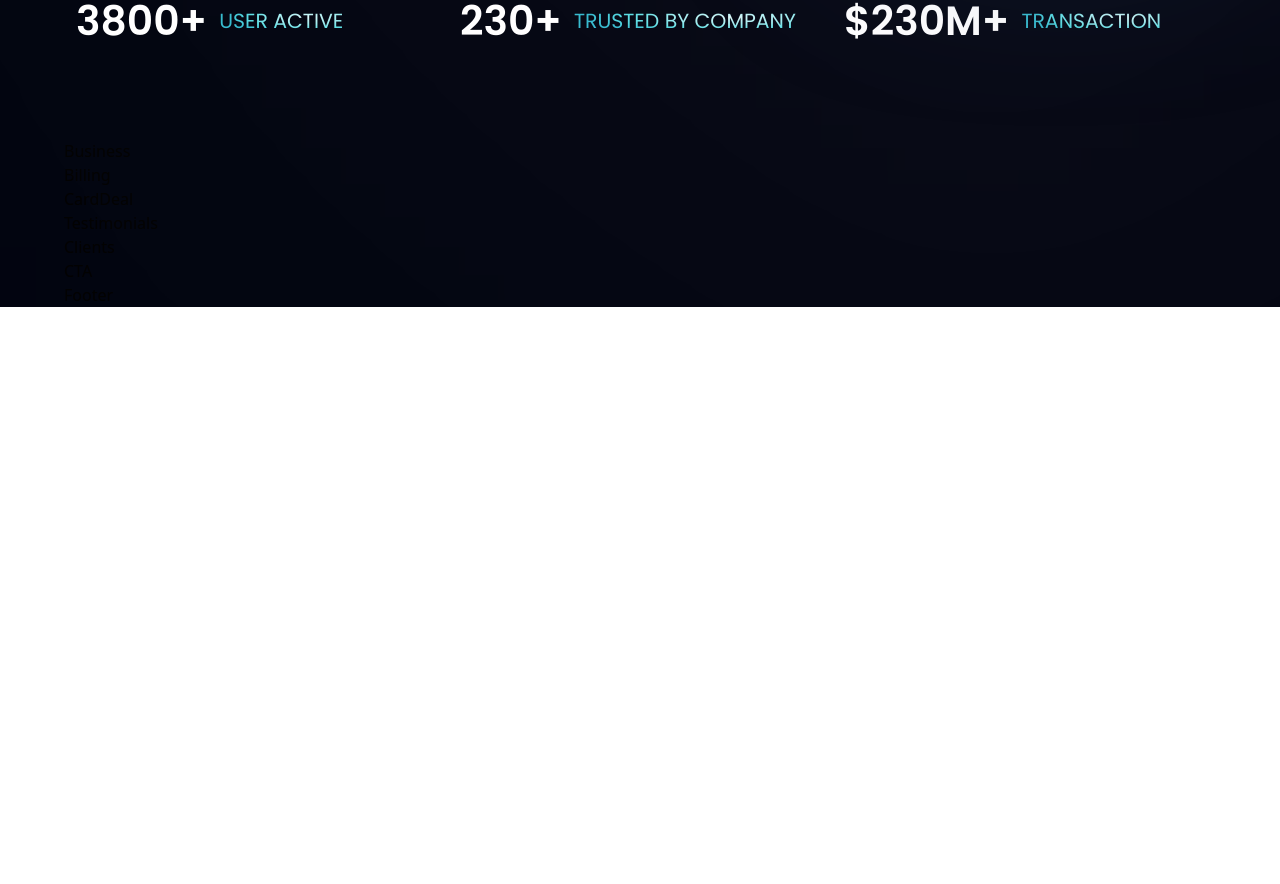
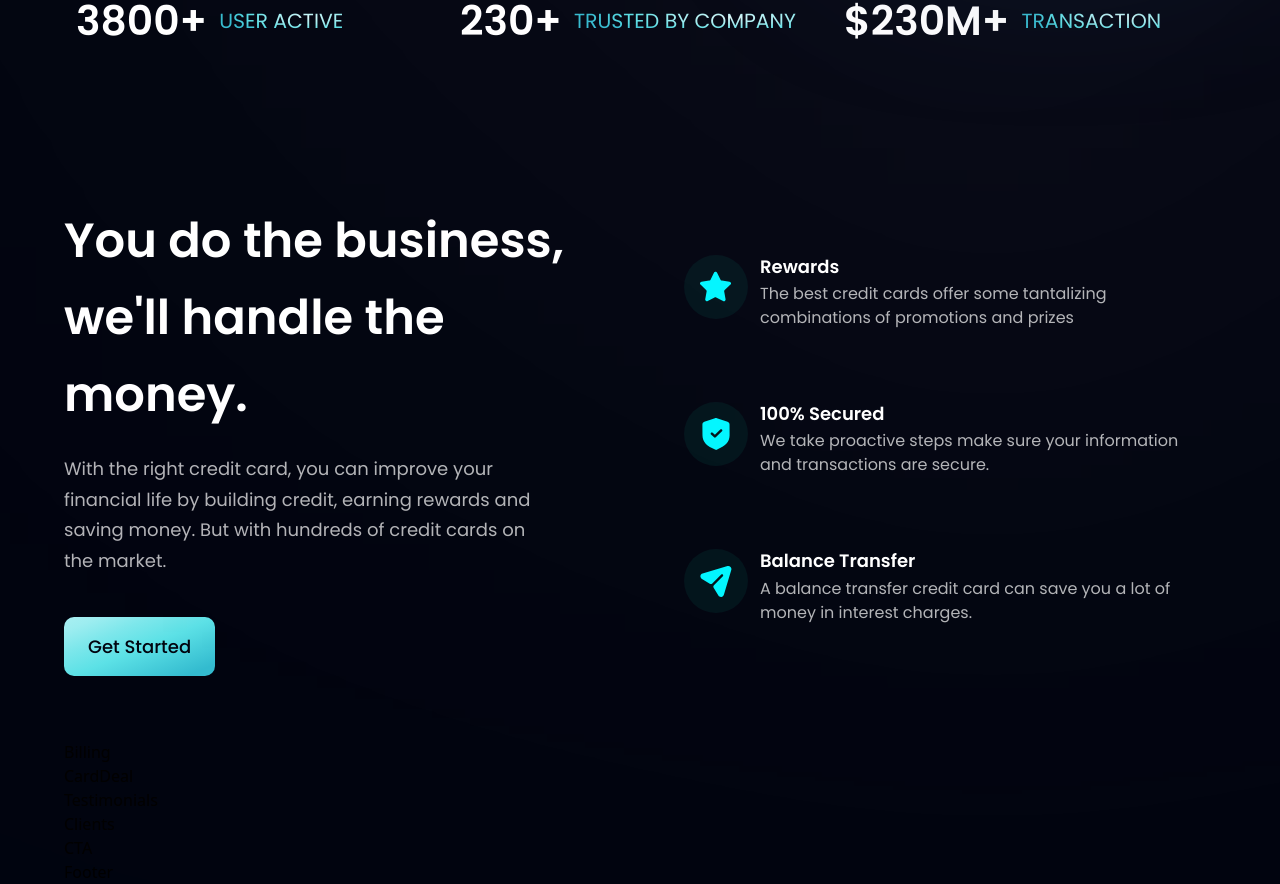
Before and after one commit to cmcoke/hoobank, a React app: page / in a window 1280 px wide. Shown: the part 806-1690 px from the top of the page. Before the commit the page ends 1113 px from the top, so only its background shows below. Built offline with nearby package versions, Linux system fonts and the light colour scheme; the HTML template or start-up script is replaced by a standard one.

Commit message:
created the business section of the website.

```diff
--- a/src/components/Business.jsx
+++ b/src/components/Business.jsx
@@ -1,8 +1,59 @@
-import React from 'react'
+import { features } from "../constants";
+import styles, { layout } from "../style";
+import Button from "./Button";
+
+const FeatureCard = ({ icon, title, content, index }) => (
+
+  <div className={`flex flex-row p-6 rounded-[20px] ${index !== features.length - 1 ? "mb-6" : "mb-0"} feature-card`}>
+
+    <div className={`w-[64px] h-[64px] rounded-full ${styles.flexCenter} bg-dimBlue`}>
+      <img src={icon} alt="star" className="w-[50%] h-[50%] object-contain" />
+    </div>
+
+    <div className="flex-1 flex flex-col ml-3">
+
+      <h4 className="font-poppins font-semibold text-white text-[18px] leading-[23.4px] mb-1">
+        {title}
+      </h4>
+
+      <p className="font-poppins font-normal text-dimWhite text-[16px] leading-[24px]">
+        {content}
+      </p>
+
+    </div>
+
+  </div>
+
+);
 
 const Business = () => {
   return (
-    <div>Business</div>
+    <section id="features" className={layout.section}>
+
+      <div className={layout.sectionInfo}>
+
+        <h2 className={styles.heading2}>
+          You do the business, <br className="sm:block hidden" /> we'll handle
+          the money.
+        </h2>
+
+        <p className={`${styles.paragraph} max-w-[470px] mt-5`}>
+          With the right credit card, you can improve your financial life by
+          building credit, earning rewards and saving money. But with hundreds
+          of credit cards on the market.
+        </p>
+
+        <Button styles={`mt-10`} />
+
+      </div>
+
+      <div className={`${layout.sectionImg} flex-col`}>
+        {features.map((feature, index) => (
+          <FeatureCard key={feature.id} {...feature} index={index} /> // output the contents of the FeatureCard component stated in lines 5 - 26
+        ))}
+      </div>
+
+    </section>
   )
 }
 
--- a/src/components/Button.jsx
+++ b/src/components/Button.jsx
@@ -1,9 +1,9 @@
-import React from 'react'
+import React from "react";
 
-const Button = () => {
-  return (
-    <div>Button</div>
-  )
-}
+const Button = ({ styles }) => (
+  <button type="button" className={`py-4 px-6 font-poppins font-medium text-[18px] text-primary bg-blue-gradient rounded-[10px] outline-none ${styles}`}>
+    Get Started
+  </button>
+);
 
-export default Button
+export default Button;
```
